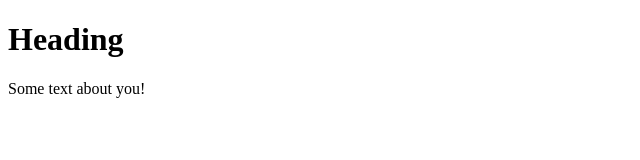
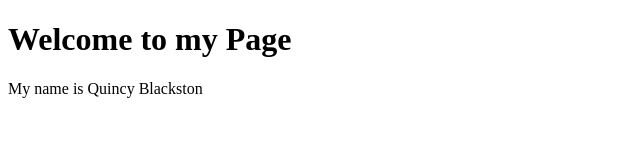
Before and after one commit to qdog437/qdog437.github.io, a plain HTML site: page index.html in a window 1280 px wide. Shown: the whole page, without its empty margins (0-640 px from the left). Drawn offline with Linux system fonts and the light colour scheme.

Commit message:
New Webpage

```diff
--- a/index.html
+++ b/index.html
@@ -1,10 +1,11 @@
   <!DOCTYPE html>
 <html>
   <head>
-    <title>My personal webpage!</title>
+    <title>Hello Everybody</title>
   </head>
   <body>
-   <h1>Heading</h1>
-   <p>Some text about you!</p>
+   <h1>Welcome to my Page</h1>
+   <p>My name is Quincy Blackston</p>
+
   </body>
 </html>
```
